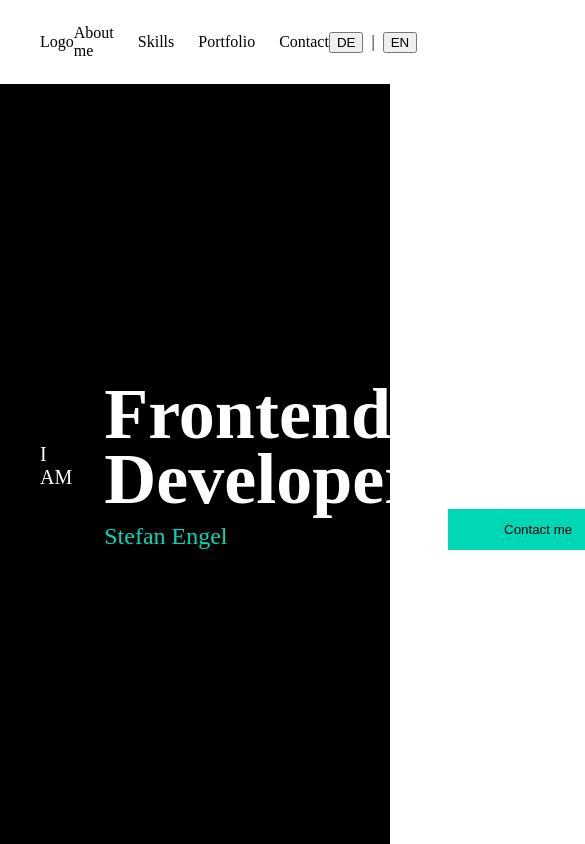
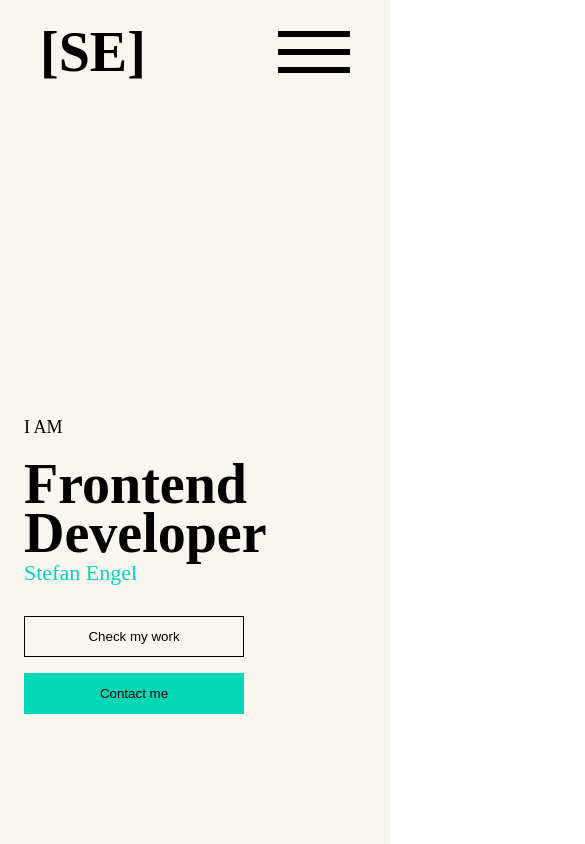
Before and after one commit to NPausC/Portfolio, an Angular app: page / in a window 390 px wide. Shown: the top 844 px of the page, 585 px wide, since content can reach past the window. Built offline with nearby package versions, Linux system fonts and the light colour scheme.

Commit message:
update header layout to figma design

```diff
--- a/src/app/components/header/header.html
+++ b/src/app/components/header/header.html
@@ -1,20 +1,13 @@
 <header class="header">
   <div class="page-container header__content">
-    <div class="header__logo">
-      <a class="header__logo-link" href="#">Logo</a>
-    </div>
+    <a class="header__logo-link" href="#">
+      <span class="header__logo-text">[SE]</span>
+    </a>
 
-    <nav class="header__nav">
-      <a class="header__link" href="#about-me">About me</a>
-      <a class="header__link" href="#skills">Skills</a>
-      <a class="header__link" href="#portfolio">Portfolio</a>
-      <a class="header__link" href="#contact">Contact</a>
-    </nav>
-
-    <div class="header__language-switch">
-      <button class="header__language-button" type="button">DE</button>
-      <span class="header__language-divider">|</span>
-      <button class="header__language-button" type="button">EN</button>
-    </div>
+    <button class="header__menu-button" type="button" aria-label="Open menu">
+      <span class="header__menu-line"></span>
+      <span class="header__menu-line"></span>
+      <span class="header__menu-line"></span>
+    </button>
   </div>
 </header>
--- a/src/app/components/header/header.scss
+++ b/src/app/components/header/header.scss
@@ -1,5 +1,6 @@
 .header {
   padding: 24px 40px;
+  background-color: #f8f6ee;
 }
 
 .header__content {
@@ -8,23 +9,32 @@
   align-items: center;
 }
 
-.header__logo-link,
-.header__link,
-.header__language-button {
-  color: inherit;
+.header__logo-link {
+  color: #000000;
   text-decoration: none;
 }
 
-.header__nav,
-.header__language-switch {
-  display: flex;
-  align-items: center;
+.header__logo-text {
+  display: inline-block;
+  font-size: 56px;
+  line-height: 1;
+  font-weight: 700;
 }
 
-.header__nav {
-  gap: 24px;
+.header__menu-button {
+  display: flex;
+  flex-direction: column;
+  justify-content: center;
+  gap: 12px;
+  padding: 0;
+  border: none;
+  background-color: transparent;
+  cursor: pointer;
 }
 
-.header__language-switch {
-  gap: 8px;
+.header__menu-line {
+  display: block;
+  width: 72px;
+  height: 6px;
+  background-color: #000000;
 }
--- a/src/app/components/hero/hero.scss
+++ b/src/app/components/hero/hero.scss
@@ -3,8 +3,8 @@
   display: flex;
   align-items: center;
   padding: 0 40px;
-  background-color: #000000;
-  color: #ffffff;
+  background-color: #f8f6ee;
+  color: #000000;
 }
 
 .hero__content {
@@ -19,29 +19,33 @@
 .hero__intro {
   display: flex;
   align-items: center;
-  gap: 32px;
+  gap: 40px;
 }
 
 .hero__label {
-  font-size: 20px;
+  font-size: 22px;
+  line-height: 1;
   text-transform: uppercase;
 }
 
 .hero__headline-block {
   display: flex;
   flex-direction: column;
-  gap: 12px;
+  gap: 4px;
 }
 
 .hero__title {
   margin: 0;
-  font-size: 72px;
-  line-height: 0.9;
+  max-width: 620px;
+  font-size: 88px;
+  line-height: 0.88;
 }
 
 .hero__name {
   margin: 0;
-  font-size: 24px;
+  font-size: 28px;
+  line-height: 1;
+  text-align: right;
   color: #00d7b7;
 }
 
@@ -55,10 +59,16 @@
 .hero__button {
   min-width: 180px;
   padding: 12px 24px;
-  border: 1px solid #ffffff;
+  border: 1px solid #000000;
   background-color: transparent;
-  color: #ffffff;
+  color: #000000;
   cursor: pointer;
+  transition: background-color 0.2s ease, color 0.2s ease, border-color 0.2s ease;
+}
+
+.hero__button:hover {
+  background-color: #000000;
+  color: #f8f6ee;
 }
 
 .hero__button--secondary {
@@ -66,3 +76,51 @@
   background-color: #00d7b7;
   color: #000000;
 }
+
+.hero__button--secondary:hover {
+  border-color: #000000;
+  background-color: #f8f6ee;
+  color: #000000;
+}
+
+@media (max-width: 992px) {
+  .hero {
+    padding: 0 24px;
+  }
+
+  .hero__content {
+    flex-direction: column;
+    align-items: flex-start;
+    justify-content: center;
+    padding: 120px 0 40px;
+  }
+
+  .hero__intro {
+    flex-direction: column;
+    align-items: flex-start;
+    gap: 24px;
+  }
+
+  .hero__label {
+    font-size: 18px;
+  }
+
+  .hero__title {
+    max-width: 100%;
+    font-size: 56px;
+  }
+
+  .hero__name {
+    font-size: 22px;
+    text-align: left;
+  }
+
+  .hero__actions {
+    width: 100%;
+  }
+
+  .hero__button {
+    width: 100%;
+    max-width: 220px;
+  }
+}
```
